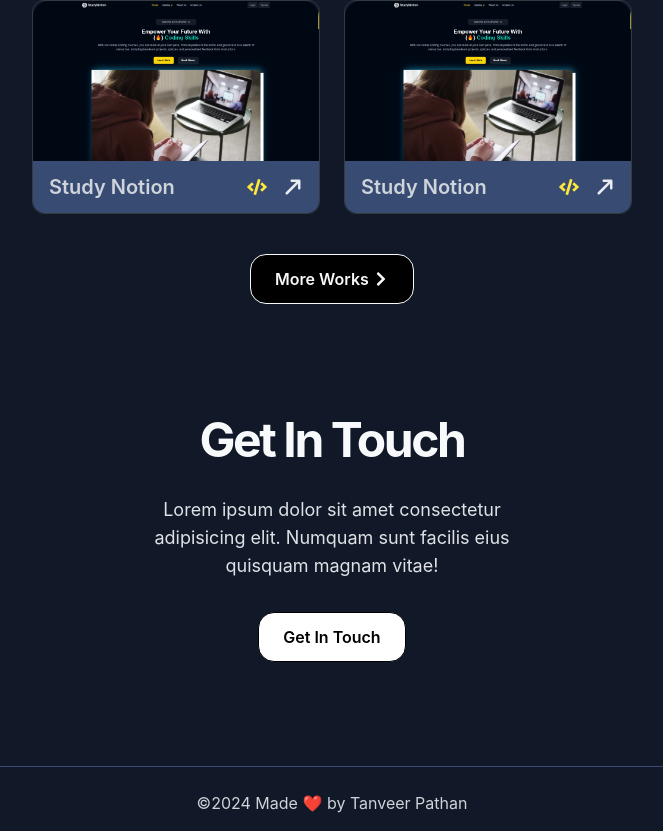
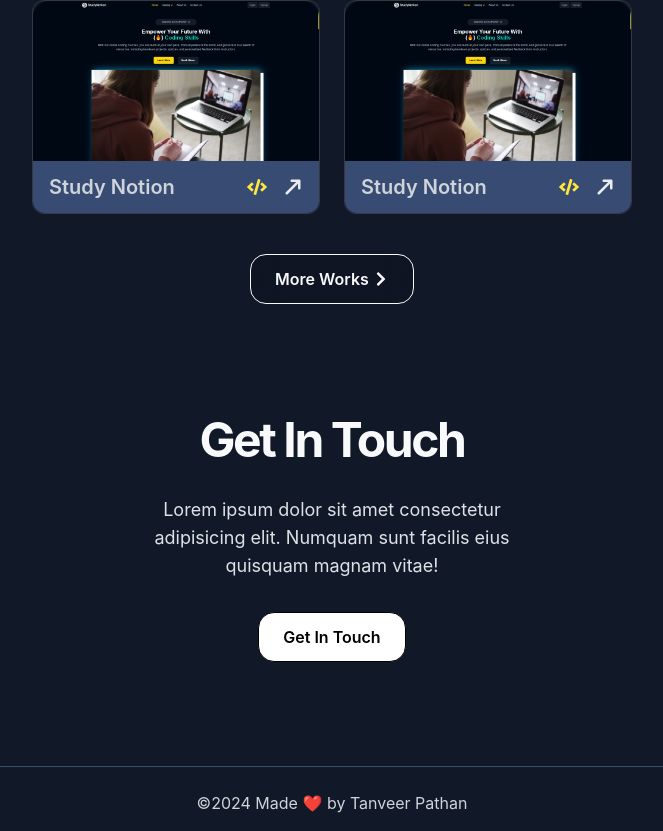
Before and after one commit to TanveerSP/my-Portfolio, a React (Create React App) app: page / in a window 1280 px wide. Shown: the part 1314-2145 px from the top of the page, without its empty margins (308-971 px from the left). Built offline with nearby package versions, Linux system fonts and the light colour scheme.

Commit message:
Project button

```diff
--- a/src/Home/portfolio/Works.js
+++ b/src/Home/portfolio/Works.js
@@ -46,7 +46,7 @@
         </div>
         <Link to="/projects" className='mt-4'>
           <button
-            className='flex items-center gap-1 py-3 px-6 bg-black border-[1px] border-richblack-1 rounded-2xl transition-all ease-in-out hover:scale-90 font-semibold text-richblack-1'
+            className='flex items-center gap-1 py-3 px-6 bg-black bg-opacity-10 backdrop-blur-lg border-[1px] border-richblack-1 rounded-2xl transition-all ease-in-out hover:scale-90 font-semibold text-richblack-1'
           >
             More Works <span><FaChevronRight /></span>
           </button>
```
